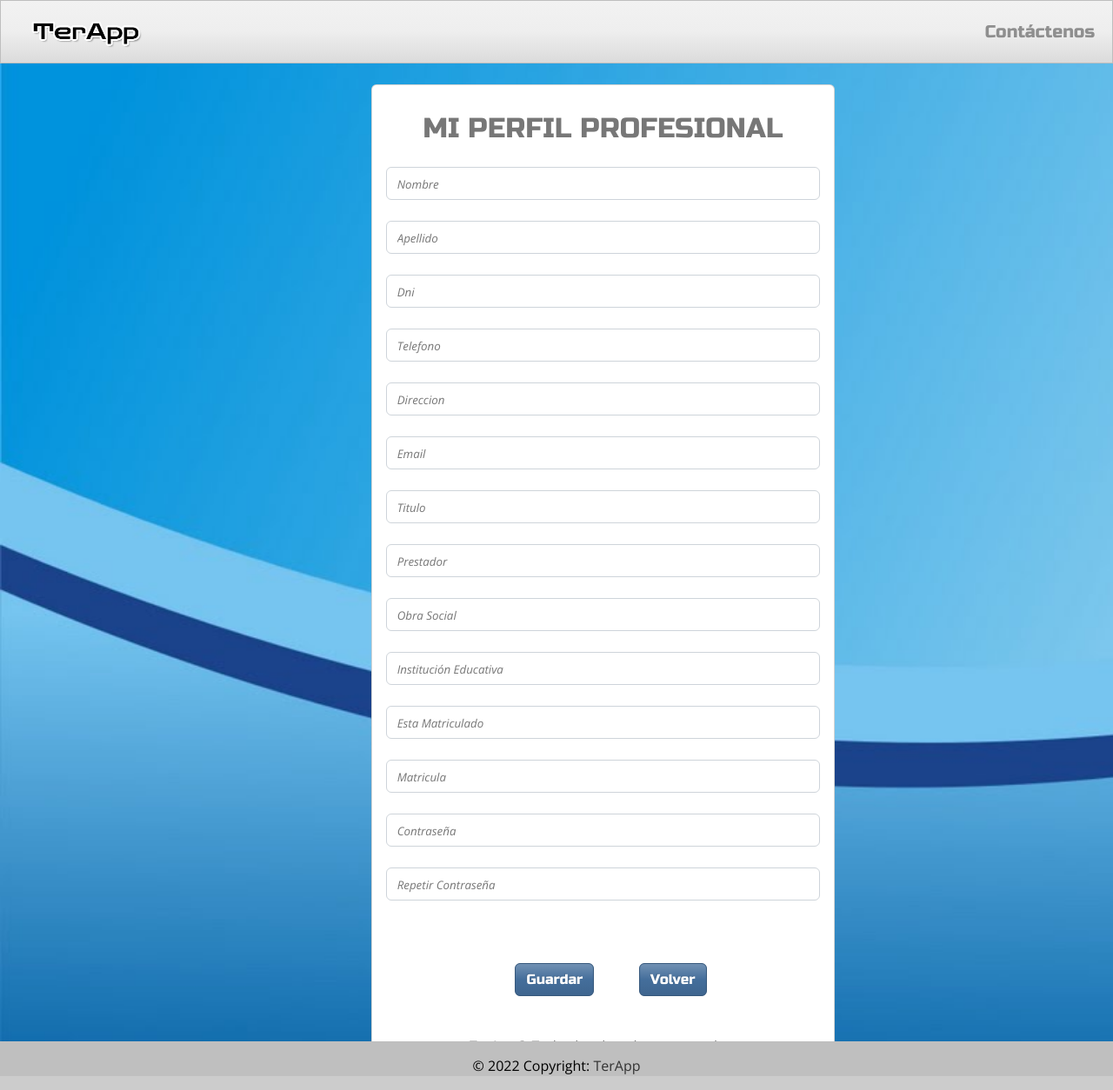
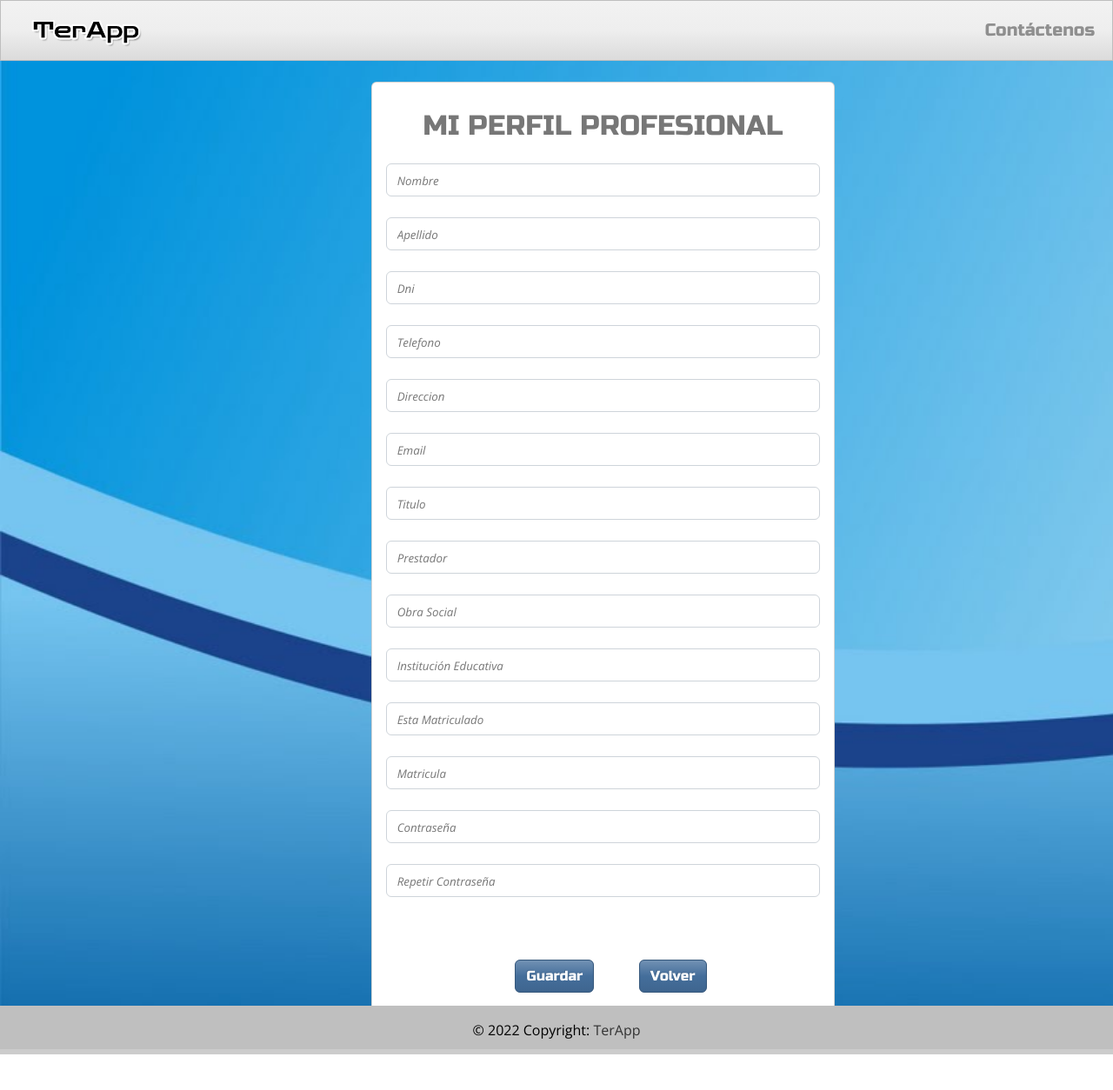
Before and after one commit to marcosegutierrez/TerApp_TPDI, a Flask app: page /professional in a window 1280 px wide. Shown: the whole page at 87% size. After the commit the page ends 1213 px from the top, so only its background shows below. Run offline with Flask 2, Linux system fonts and the light colour scheme; data comes from the database, SQL or seed files in the repository; some libraries are stand-ins or nearby versions.

Commit message:
Header y Footer: fijación

```diff
--- a/static/css/main.css
+++ b/static/css/main.css
@@ -7,6 +7,7 @@ body{
     background-image: url(../img/fond.jpg);
     background-repeat: no-repeat;
     background-size: cover;
+    min-height: calc(100vh - 70px - 50px);
 }
 
 .navbar{
@@ -102,6 +103,10 @@ footer {
     position: absolute;
     bottom: 0;
     width: 100%;
-    height: 40px;
+    height: 50px;
     color: black;
   }
+  nav{
+    width: 100%;
+    height: 70px;
+  }
--- a/templates/My_Profile.html
+++ b/templates/My_Profile.html
@@ -32,7 +32,6 @@
                         <input type="button" value="Volver" class="btn btn-primary btn-bg mx-4 my-5 ">
                     </a>
                  </div>
-                <h6 class="text-center">TerApp© Todos los derechos reservados.</h6>
         </form>
     </div>
 </div>
```
